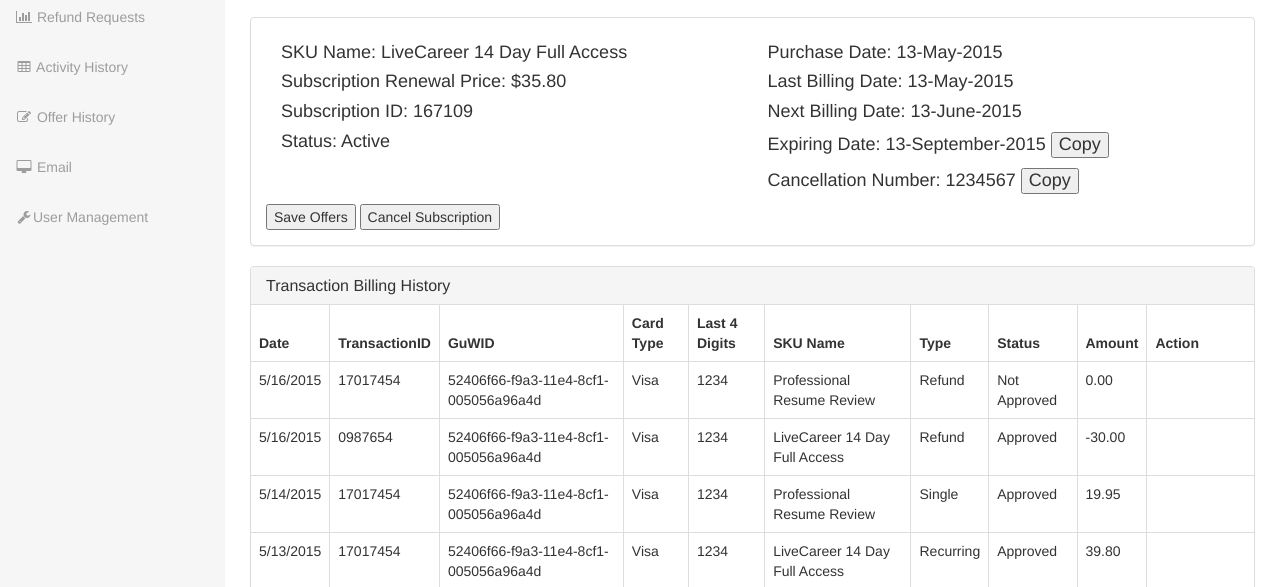
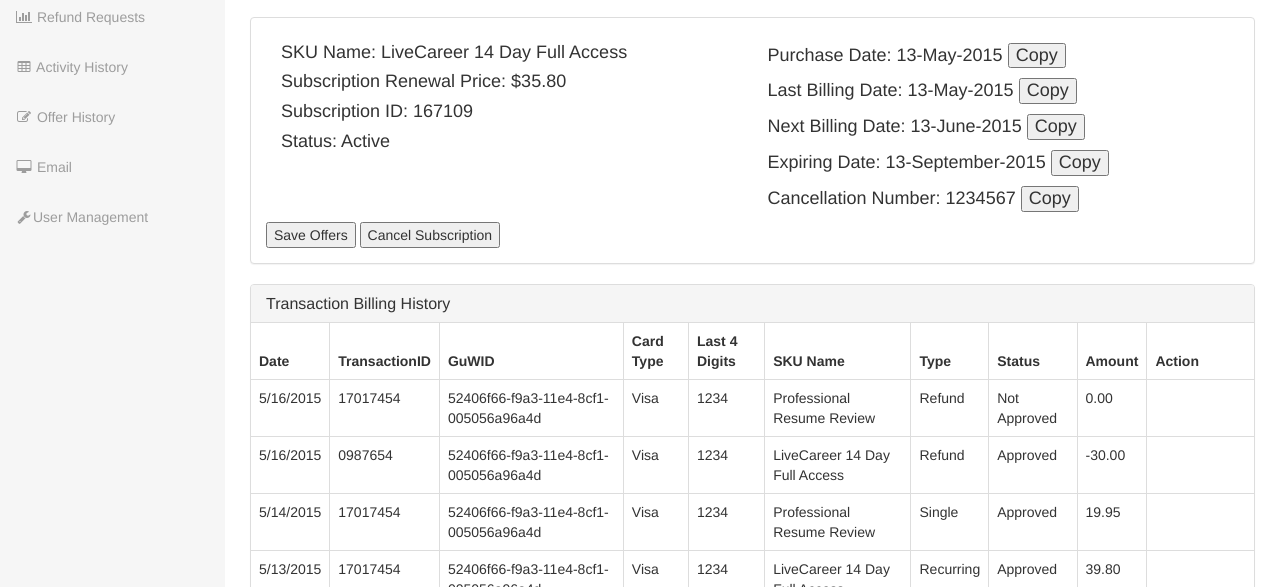
Before and after one commit to andalau/agentportal, a plain HTML site: page livecareer-sub.html in a window 1280 px wide. Shown: the part 209-796 px from the top of the page. Drawn offline with Linux system fonts and the light colour scheme.

Commit message:
copy buttons

```diff
--- a/livecareer-sub.html
+++ b/livecareer-sub.html
@@ -225,9 +225,9 @@
                                     <h4>Status: Active</h4>
                                 </div>
                                 <div class="col-lg-6">
-                                    <h4>Purchase Date: 13-May-2015</h4>
-                                    <h4>Last Billing Date: 13-May-2015</h4>
-                                    <h4>Next Billing Date: 13-June-2015</h4>
+                                    <h4>Purchase Date: 13-May-2015 <button>Copy</button></h4>
+                                    <h4>Last Billing Date: 13-May-2015 <button>Copy</button></h4>
+                                    <h4>Next Billing Date: 13-June-2015 <button>Copy</button></h4>
                                     <h4>Expiring Date: 13-September-2015 <button>Copy</button></h4>
                                     <h4>Cancellation Number: 1234567 <button>Copy</button></h4>
                                 </div>
```
Also changed, not shown: mpr-sub.html (+3 -3 lines).
